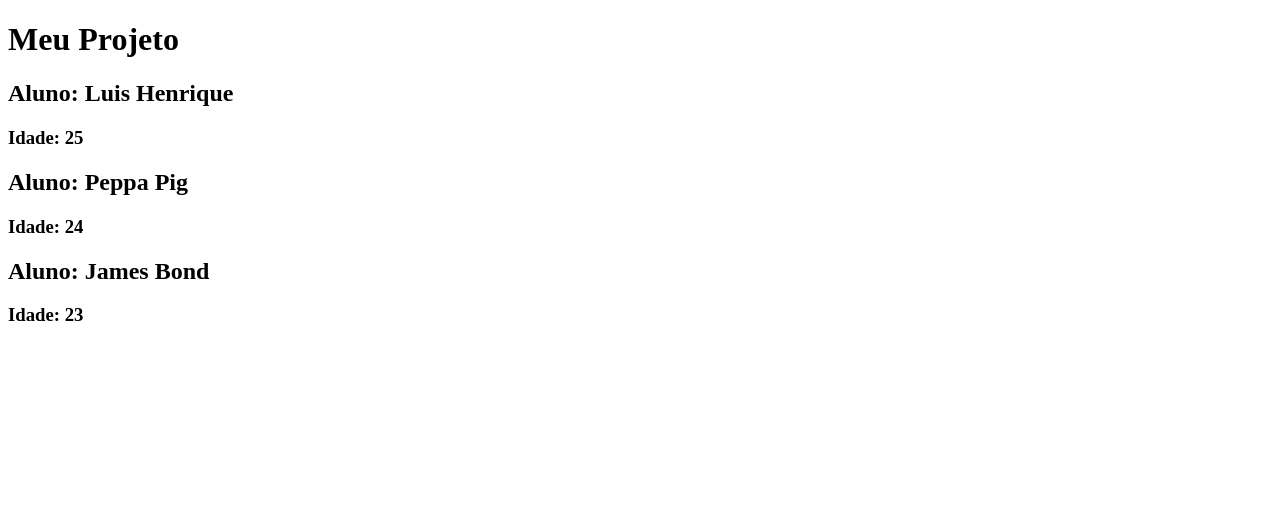
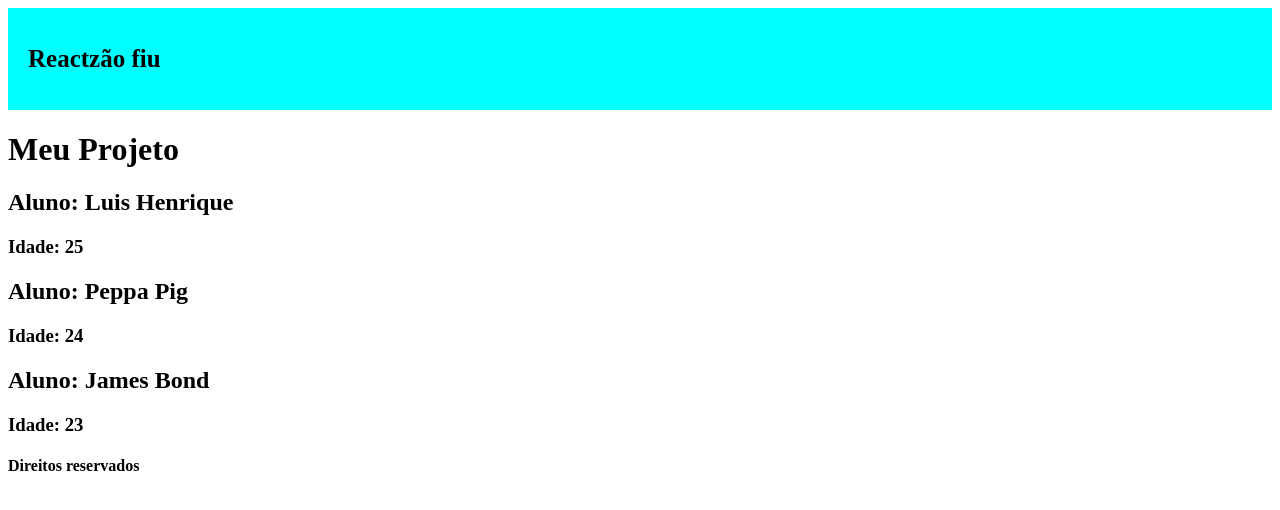
Before and after one commit to luisitcho/curso-react-fraga-2024, a React (Vite) app in the folder 1_primeira_sessao/: page / in a window 1280 px wide. Shown: the top 510 px of the page. Built offline with nearby package versions, Linux system fonts and the light colour scheme.

Commit message:
curso react - praticando componentes

```diff
--- a/1_primeira_sessao/src/App.tsx
+++ b/1_primeira_sessao/src/App.tsx
@@ -1,24 +1,17 @@
-interface AlunoProps {
-  nome: string;
-  idade: number;
-}
+import { Header } from './components/header';
+import { Aluno } from './components/aluno';
+import { Footer } from './components/footer';
+
 
 export default function App() {
   return (
     <>
+      <Header title="Reactzão fiu"/>
       <h1>Meu Projeto</h1>
       <Aluno nome="Luis Henrique" idade={25} />
       <Aluno nome="Peppa Pig" idade={24} />
       <Aluno nome="James Bond" idade={23} />
+      <Footer />
     </>
   )
 }
-
-export function Aluno({ nome, idade }: AlunoProps) {
-  return (
-    <>
-      <h2>Aluno: {nome}</h2>
-      <h3>Idade: {idade}</h3>
-    </>
-  )
-}
--- /dev/null
+++ b/1_primeira_sessao/src/components/aluno.tsx
@@ -0,0 +1,13 @@
+interface AlunoProps {
+    nome: string;
+    idade: number;
+}
+
+export function Aluno({ nome, idade }: AlunoProps) {
+    return (
+        <>
+            <h2>Aluno: {nome}</h2>
+            <h3>Idade: {idade}</h3>
+        </>
+    )
+}
--- /dev/null
+++ b/1_primeira_sessao/src/components/footer.tsx
@@ -0,0 +1,7 @@
+export function Footer() {
+    return (
+        <footer>
+            <h4>Direitos reservados</h4>
+        </footer>
+    )
+}
--- /dev/null
+++ b/1_primeira_sessao/src/components/header.css
@@ -0,0 +1,9 @@
+.header {
+    background-color: aqua;
+    padding: 20px;
+}
+
+.header .title {
+    font-size: 25px;
+    color: #000;
+}
--- a/1_primeira_sessao/src/components/header.tsx
+++ b/1_primeira_sessao/src/components/header.tsx
@@ -1,6 +1,13 @@
-export function Header() {
+import './header.css';
+
+interface HeaderProps {
+    title?: string;
+}
+
+export function Header({ title = 'React + Typescript' }: HeaderProps) {
     return (
-        <>
-        </>
+        <header className='header'>
+            <h1 className='title'>{title}</h1>
+        </header>
     )
 }
```
